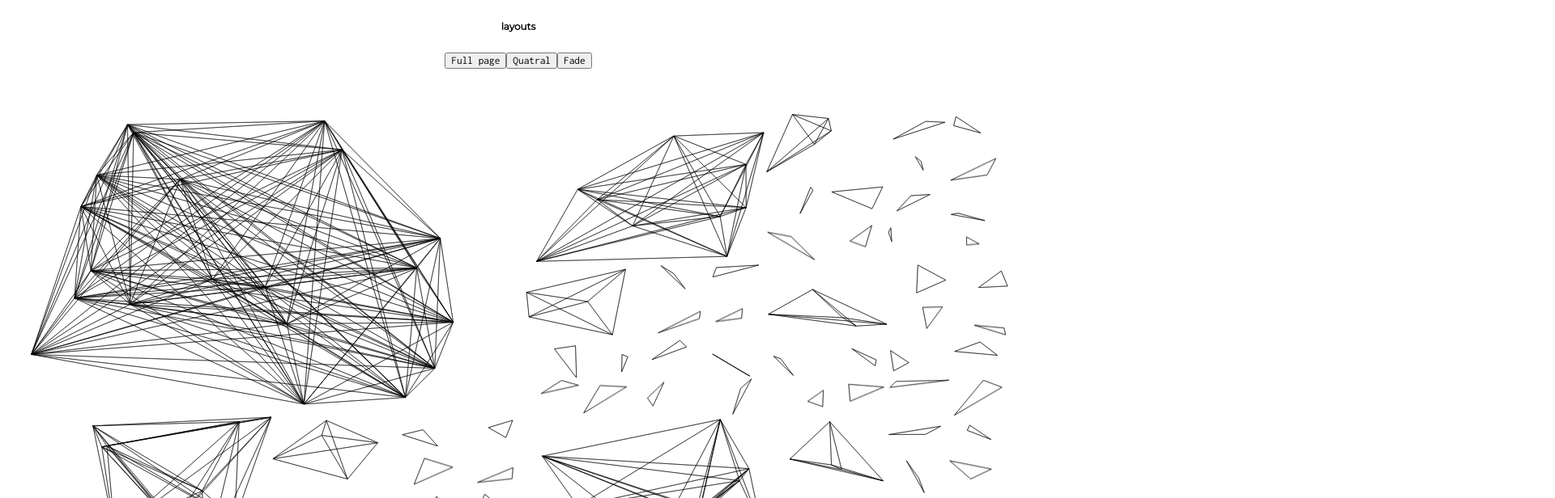
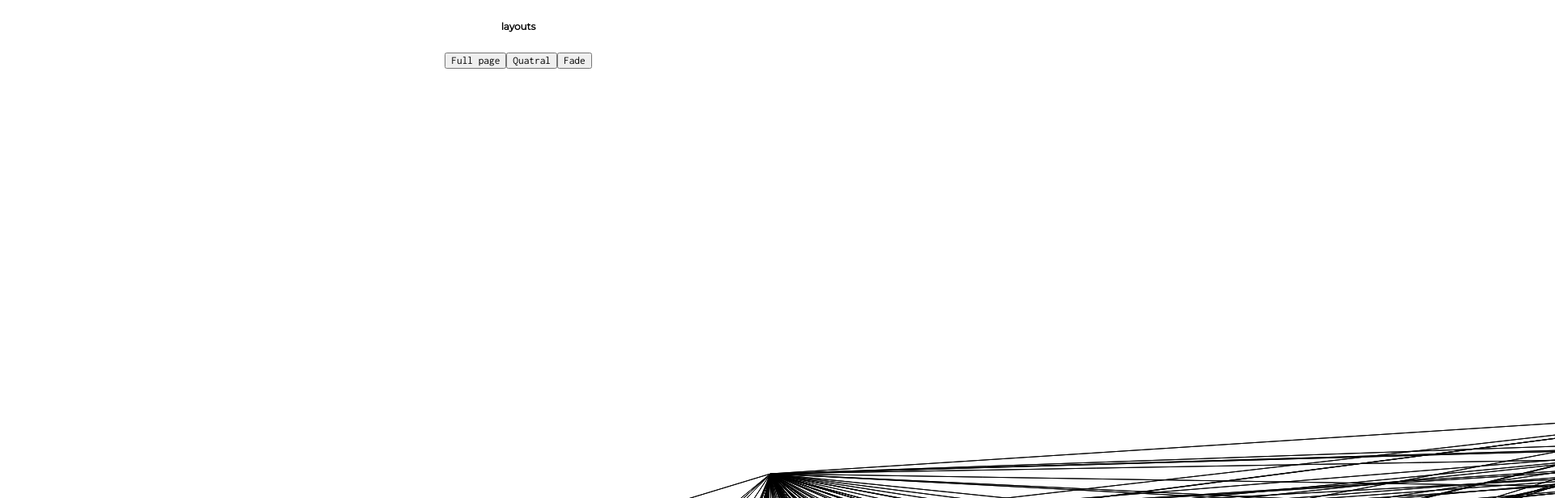
Before and after one commit to MatteoVH/instructions, a React app: page / in a window 1280 px wide. Shown: the part 240-856 px from the top of the page at 81% size, 1920 px wide, since content can reach past the window. Built offline with nearby package versions, Linux system fonts and the light colour scheme.

Commit message:
final 12" x 12" connected for cooper

```diff
--- a/src/index.tsx
+++ b/src/index.tsx
@@ -4,9 +4,10 @@ import sketches from "./sketches/index";
 import Quatral from "./layouts/Quatral";
 import layouts, { Layout } from "./layouts/index";
 import drawConnected from "./sketches/connected";
+import SketchCanvas from "./layouts/SketchCanvas";
 
-const width = window.innerWidth * 0.95;
-const height = window.innerHeight * 0.95;
+const width = 3600;
+const height = 3600;
 
 class App extends React.Component<
   {},
@@ -21,7 +22,7 @@ class App extends React.Component<
 > {
   constructor(props: {}) {
     super(props);
-    this.state = { layout: Quatral, drawFunc: drawConnected };
+    this.state = { layout: SketchCanvas, drawFunc: drawConnected };
   }
 
   renderSketches() {
--- a/src/sketches/connected.ts
+++ b/src/sketches/connected.ts
@@ -6,7 +6,7 @@ export default function drawConnected(
   canvasContext: any
 ) {
   const points: Point[] = [];
-  for (let x = 0; x < (width + height) / 50; x++) {
+  for (let x = 0; x < (width + height) / 70; x++) {
     points.push(generatePoint(width, height));
   }
   for (const point1 of points) {
--- a/src/util.ts
+++ b/src/util.ts
@@ -26,14 +26,14 @@ export function appendLine(
   lineGenerator.context(context);
   context.beginPath();
   lineGenerator(data);
-  context.lineWidth = 0.5;
+  context.lineWidth = 1;
   context.strokeStyle = "black";
   context.stroke();
 }
 
 export function generatePoint(width: number, height: number): Point {
-  const x = Math.random() * width;
-  const y = Math.random() * height;
+  const x = Math.random() * (width - 600) + 300;
+  const y = Math.random() * (height - 600) + 300;
   return [x, y];
 }
 
```
